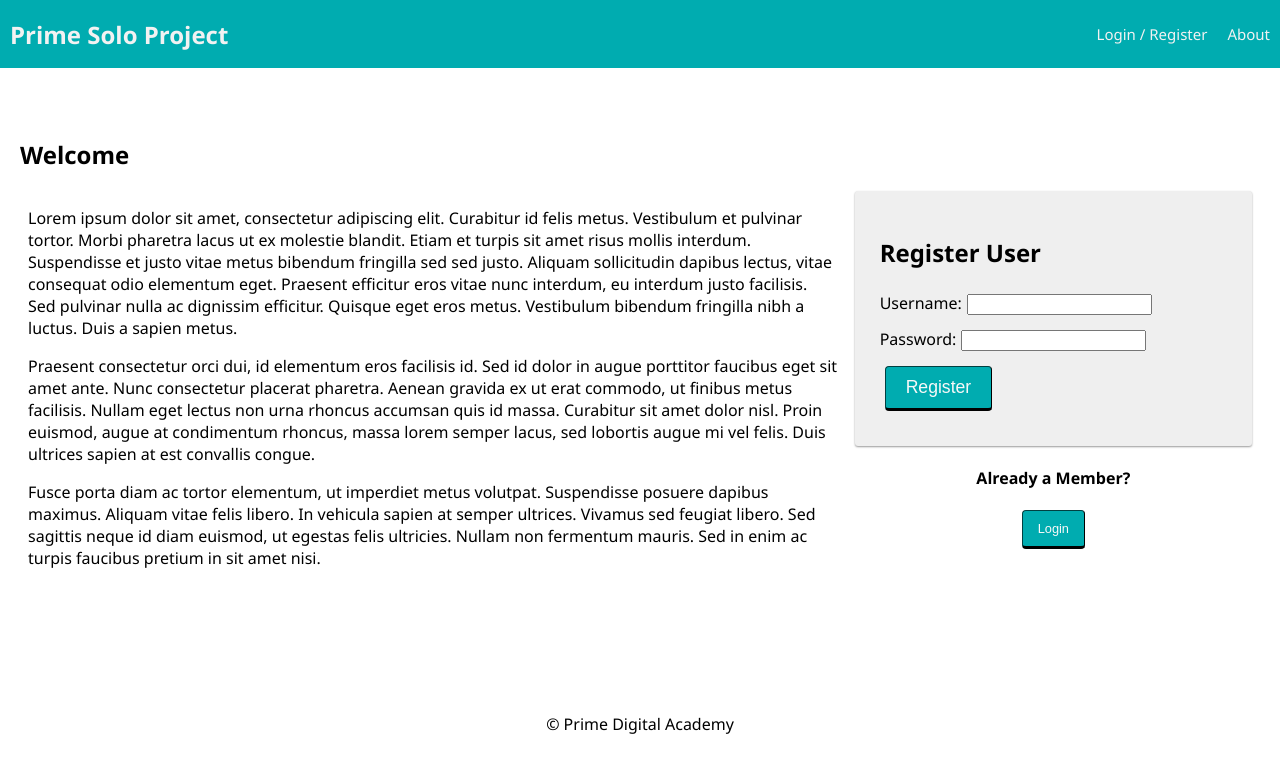
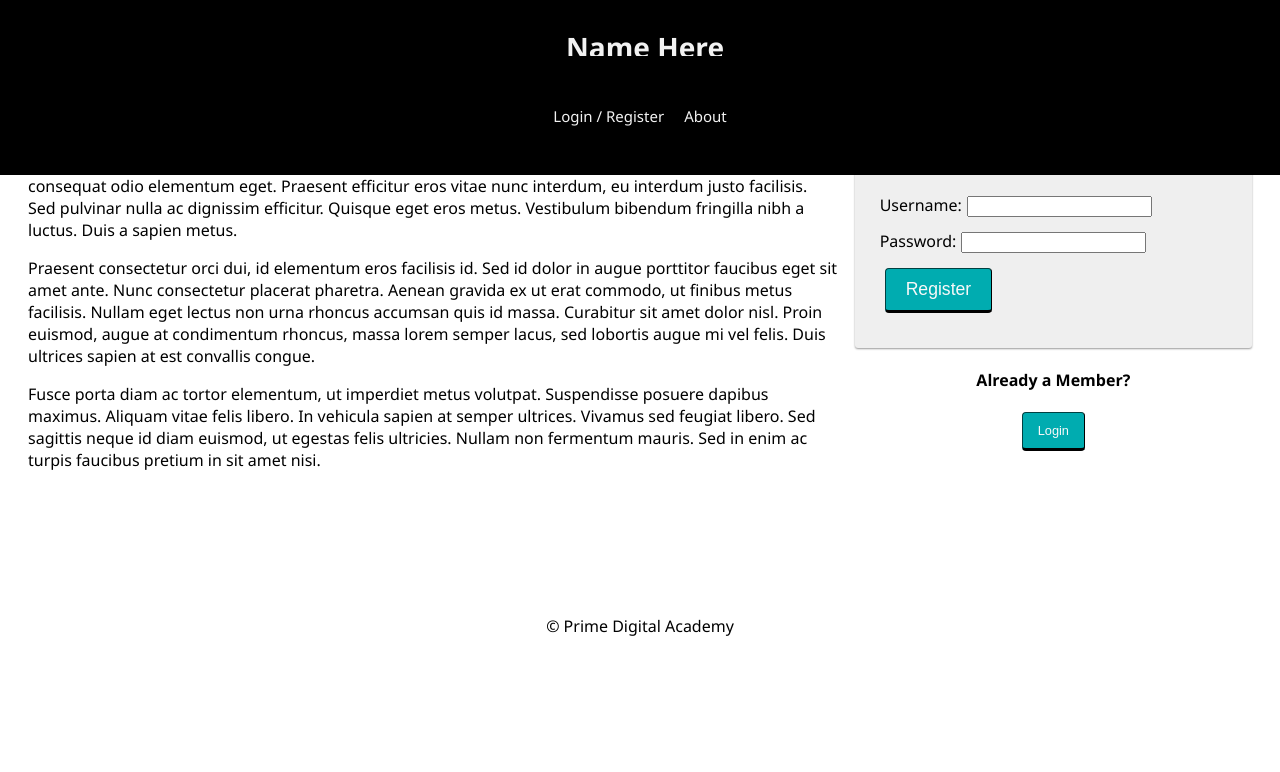
Before and after one commit to BradenSoller/FreshStart, a React (Vite) app: page /user#/home in a window 1280 px wide. Shown: the top 772 px of the page. Built offline with nearby package versions, Linux system fonts and the light colour scheme; no server answers.

Commit message:
changed nav layout and style

```diff
--- a/src/components/App/App.jsx
+++ b/src/components/App/App.jsx
@@ -19,7 +19,7 @@ import InfoPage from '../InfoPage/InfoPage';
 import LandingPage from '../LandingPage/LandingPage';
 import LoginPage from '../LoginPage/LoginPage';
 import RegisterPage from '../RegisterPage/RegisterPage';
-
+import NavBar2 from '../NavBar2/Nav2';
 import './App.css';
 
 function App() {
@@ -34,7 +34,9 @@ function App() {
   return (
     <Router>
       <div>
+        <NavBar2 />
         <Nav />
+        {/* The main content of the app will be rendered here */}
         <Switch>
           {/* Visiting localhost:5173 will redirect to localhost:5173/home */}
           <Redirect exact from="/" to="/home" />
--- a/src/components/Nav/Nav.css
+++ b/src/components/Nav/Nav.css
@@ -1,11 +1,15 @@
 .nav {
   /* flex box layout */
+  position: absolute;
+  top: 7%;
+  left: 0;
+  right: 0;
+
   display: flex;
-  justify-content: space-between;
-  align-items: center;
-
+  padding: 2%;
+  justify-content: center;
   margin: 0 0 30px;
-  background-color: #00acb0;
+  background-color: #000000;
   overflow: hidden;
 }
 
@@ -13,22 +17,17 @@
   text-decoration: none;
 }
 
-.nav-title {
-  font-size: 24px;
-  font-weight: 700;
-  color: #f2f2f2;
-  padding-left: 10px;
-  margin: 0;
-}
+
 
 .navLink {
   display: inline-block;
   color: #f2f2f2;
-  background-color: #00acb0;
+  background-color: #000000;
   text-align: center;
   padding: 24px 10px;
   text-decoration: none;
   font-size: 15px;
+  justify-content: center;
 
   /* these last two make the logout button in
   the nav bar look like another link */
--- a/src/components/Nav/Nav.jsx
+++ b/src/components/Nav/Nav.jsx
@@ -8,9 +8,10 @@ function Nav() {
   const user = useSelector((store) => store.user);
 
   return (
+
     <div className="nav">
       <Link to="/home">
-        <h2 className="nav-title">Prime Solo Project</h2>
+        <h2 className="nav-title"></h2>
       </Link>
       <div>
         {/* If no user is logged in, show these links */}
@@ -20,6 +21,7 @@ function Nav() {
             Login / Register
           </Link>
         )}
+
 
         {/* If a user is logged in, show these links */}
         {user.id && (
@@ -41,7 +43,13 @@ function Nav() {
         </Link>
       </div>
     </div>
+
+
+
+
+
   );
+
 }
 
 export default Nav;
--- /dev/null
+++ b/src/components/NavBar2/Nav2.css
@@ -0,0 +1,31 @@
+.Nav2 {
+  /* flex box layout */
+position: absolute;
+    top: 0%;
+    left: 0;
+    right: 0;
+  display: flex;
+  justify-content: center;
+
+
+
+  background-color: #000000;
+  overflow: hidden;
+}
+
+.nav a {
+  text-decoration: none;
+}
+
+.NavTitle {
+    font-size: 24px;
+    font-weight: 700;
+    color: #f2f2f2;
+    padding-left: 10px;
+    margin: 5;
+
+
+
+
+
+}
--- /dev/null
+++ b/src/components/NavBar2/Nav2.jsx
@@ -0,0 +1,14 @@
+import { useSelector } from 'react-redux';
+import './Nav2.css';
+
+export default function Nav() {
+    const user = useSelector((store) => store.user);
+
+    return (
+        <div className="Nav2">
+            <div className='NavTitle'>
+                <h3>Name Here</h3>
+            </div>
+        </div>
+    )
+}
```
Also changed, not shown: 1 other file (tests, documents, lock files or other folders).
